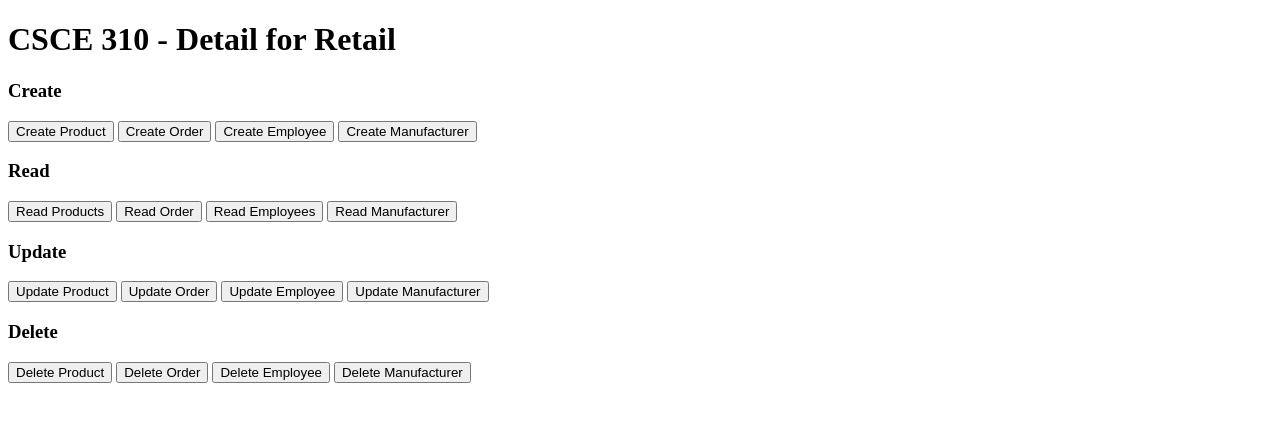
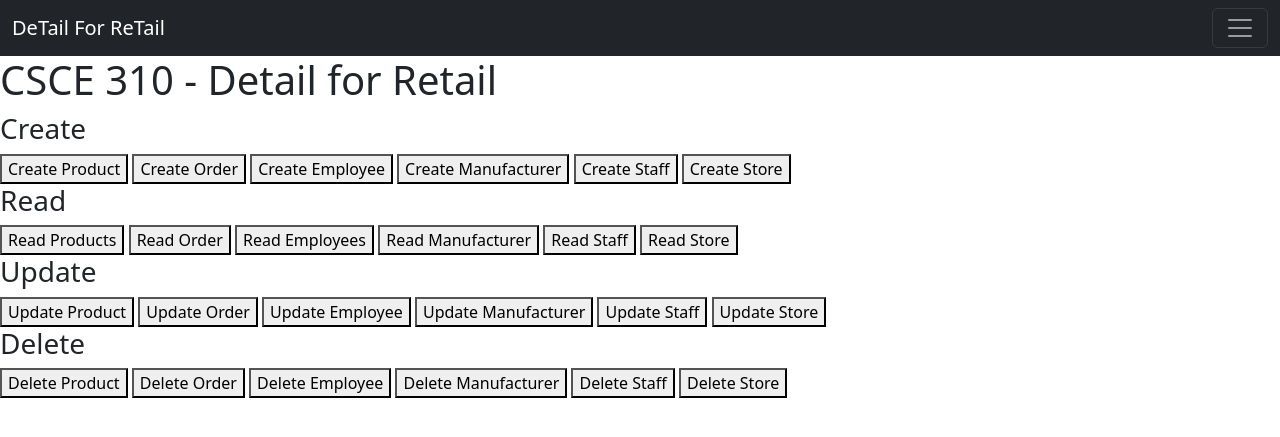
Before and after one commit to AlexTorresD/DeTailforRetail, a Flask app: page / in a window 1280 px wide. Shown: the top 437 px of the page. Run offline with Flask 3, Linux system fonts and the light colour scheme; parts of the project's set-up code (start-up, migrations or seed data) failed here and were passed over; some libraries are stand-ins or nearby versions.

Commit message:
Bugged Store/Staff

```diff
--- a/app.py
+++ b/app.py
@@ -9,7 +9,7 @@ import psycopg2
 
 app = Flask(__name__)
 # app.config['SQLALCHEMY_DATABASE_URI'] = 'postgresql://<user>:<password>@localhost/<appname>'
-app.config['SQLALCHEMY_DATABASE_URI'] = 'postgresql://postgres:123456Yyt@localhost/csce310-app'
+app.config['SQLALCHEMY_DATABASE_URI'] = 'postgresql://postgres:password@localhost/DeTail'
 app.config["SQLALCHEMY_TRACK_MODIFICATIONS"] = False
 app.secret_key = 'secret string'
 
@@ -88,7 +88,50 @@ def getemployees():
         emp_list.append((e.Employee_ID, e.Employee_Fname, e.Employee_Lname, e.Employee_Email, e.Employee_Phone, e.Position, e.Hours_Worked, e.Salary))
     return emp_list
 
-#Create Product
+def getstaff(): #DONE BY ELVIS
+    query = select(Staff)
+    result = db.session.execute(query)
+    staff_list = []
+    for staff in result.scalars():
+        staff_list.append((staff.Staff_ID, staff.Store_ID, staff.Employee_ID))
+    return staff_list
+
+def getstore(): #DONE BY ELVIS
+    query = select(Store)
+    result = db.session.execute(query)
+    store_list = []
+    for store in result.scalars():
+        store_list.append((store.Store_ID, store.Store_Name, store.Location))
+    return store_list
+
+def get_manf(manfName):
+    query = select(Manufacturer).where(Manufacturer.Manufacturer_Name == manfName)
+    result = db.session.execute(query)
+    manf = result.scalar()
+    if manf is None:
+        raise('Manufacturer not found')
+    return manf
+
+def getproducts():
+    query = select(Product)
+    result = db.session.execute(query)
+
+    product_list = []
+    for product in result.scalars():
+        product_list.append((product.Product_ID, product.Manufacturer_ID, product.Product_Price, product.Product_Quantity, product.Product_Size, product.Product_Type, product.Product_Description))
+    return product_list
+
+def getorders():
+    query = select(Orders)
+    result = db.session.execute(query)
+
+    order_list = []
+    for order in result.scalars():
+        order_list.append((order.Order_ID, order.Store_ID, order.Product_ID, order.Order_Quantity, order.Order_Price, order.Order_Date, order.Received))
+    return order_list
+
+#CREATE
+
 @app.route("/createmanf")
 def createmanf(feedback_message=None, feedback_type=False):
     return render_template("createManf.html", feedback_message=feedback_message,
@@ -122,19 +165,12 @@ def manfcreate():
     return createmanf(feedback_message='Successfully added Manufacturer {}'.format(name), ##### might need to change name
                        feedback_type=True)
 
-def get_manf(manfName):
-    query = select(Manufacturer).where(Manufacturer.Manufacturer_Name == manfName)
-    result = db.session.execute(query)
-    manf = result.scalar()
-    if manf is None:
-        raise('Manufacturer not found')
-    return manf
-
 @app.route("/createemployee")
 def createemployee(feedback_message=None, feedback_type=False):
     return render_template("createemployee.html",
             feedback_message=feedback_message,
             feedback_type=feedback_type)
+
 @app.route("/employeecreate", methods=['POST'])
 def employeecreate():
     Employee_ID = request.form["Employee_ID"]
@@ -160,120 +196,42 @@ def employeecreate():
     return createemployee(feedback_message='Successfully added employee {} {} '.format(Employee_Fname, Employee_Lname),
                        feedback_type=True)
 
-@app.route("/reademployee")
-def reademployee():
-    query = select(Employee)
-    result = db.session.execute(query)
+@app.route("/createstore")
+def createstore(feedback_message=None, feedback_type=False): #DONE BY ELVIS
+    return render_template("createstore.html", feedback_message=feedback_message, feedback_type=feedback_type)
 
-    emp_list = []
-    for e in result.scalars():
-        emp_list.append((e.Employee_ID, e.Employee_Fname, e.Employee_Lname, e.Employee_Email, e.Employee_Phone, e.Position, e.Hours_Worked, e.Salary))
+@app.route("/storecreate", methods=['POST'])
+def storecreate(): #DONE BY ELVIS
+    Store_ID = request.form.get("Store_ID"); Store_Name = request.form.get("Store_Name"); Location = request.form.get("Location")
+    try:
+        entry = Store(Store_ID=Store_ID, Store_Name=Store_Name, Location=Location)
+        db.session.add(entry); db.session.commit()
+    except exc.IntegrityError as ERROR:
+        db.session.rollback()
+        return createstore(feedback_message='ID' + Store_ID + "already exists. Please try again.", feedback_type=False)
+    except Exception as ERROR:
+        db.session.rollback()
+        return createstore(feedback_message='An error occurred. Please try again.', feedback_type=False)
+    return createstore(feedback_message='Store ' + Store_ID + ' created successfully.', feedback_type=True)
+        #create staff and staff create
 
-    return render_template("reademployee.html", empList=emp_list)
+@app.route("/createstaff")
+def createstaff(feedback_message=None, feedback_type=False): #DONE BY ELVIS
+    return render_template("createstaff.html", feedback_message=feedback_message, feedback_type=feedback_type)
 
-@app.route("/updateemployee")
-def updateemployee(feedback_message=None, feedback_type=False):
-    employee_IDs = [name for name, _, _, _, _, _, _, _ in getemployees()]
-    return render_template("updateemployee.html",
-                           employeeIDs = employee_IDs,
-                           feedback_message=feedback_message,
-                           feedback_type=feedback_type)
-
-@app.route("/employeeupdate", methods=['POST'])
-def employeeupdate():
-    e_ID = request.form.get('employeeIDs')
-    Employee_ID = request.form["Employee_ID"]
-    Employee_Fname = request.form["Employee_Fname"]
-    Employee_Lname = request.form["Employee_Lname"]
-    Employee_Email = request.form["Employee_Email"]
-    Employee_Phone = request.form["Employee_Phone"]
-    Position = request.form["Position"]
-    Hours_Worked = request.form["Hours_Worked"]
-    Salary = request.form["Salary"]
-
+@app.route("/staffcreate", methods=['POST'])
+def staffcreate(): #DONE BY ELVIS
+    Staff_ID = request.form.get("Staff_ID"); Store_ID = request.form.get("Store_ID"); Employee_ID = request.form.get("Employee_ID")
     try:
-        obj = db.session.query(Employee).filter(
-            Employee.Employee_ID==e_ID).first()
-
-        if obj == None:
-            msg = 'Employee {} not found.'.format(e_ID)
-            return updateemployee(feedback_message=msg, feedback_type=False)
-        if Employee_ID != '':
-            obj.Employee_ID = Employee_ID
-        else:
-            obj.Employee_ID = e_ID
-        if Employee_Fname != '':
-            obj.Employee_Fname = Employee_Fname
-        if Employee_Lname != '':
-            obj.Employee_Lname = Employee_Lname
-        if Employee_Email != '':
-            obj.Employee_Email = Employee_Email
-        if Employee_Phone != '':
-            obj.Employee_Phone = Employee_Phone
-        if Position != '':
-            obj.Position = Position
-        if Hours_Worked != '':
-            obj.Hours_Worked = Hours_Worked
-        if Salary != '':
-            obj.Salary = Salary
-
-        db.session.commit()
-    except Exception as err:
+        entry = Staff(Staff_ID=Staff_ID, Store_ID=Store_ID, Employee_ID=Employee_ID)
+        db.session.add(entry); db.session.commit()
+    except exc.IntegrityError as ERROR:
         db.session.rollback()
-        return updateemployee(feedback_message=err, feedback_type=False)
-
-    return updateemployee(feedback_message='Successfully updated employee with ID {}'.format(e_ID),
-                       feedback_type=True)
-
-@app.route("/deleteemployee")
-def deleteemployee(feedback_message=None, feedback_type=False):
-    employee_IDs = [name for name, _, _, _, _, _, _, _ in getemployees()]
-    return render_template("deleteemployee.html",
-                           employeeIDs=employee_IDs,
-                           feedback_message=feedback_message,
-                           feedback_type=feedback_type)
-
-@app.route("/employeedelete", methods=['POST'])
-def employeedelete():
-    if not request.form.get('confirmInput'):
-        return deleteemployee(feedback_message='Operation canceled. Employee not deleted.', feedback_type=False)
-
-    employee_ID = request.form.get('employeeIDs')
-
-    try:
-        obj = db.session.query(Employee).filter(
-            Employee.Employee_ID==employee_ID).first()
-
-        if obj == None:
-            msg = 'Employee {} not found.'.format(employee_ID)
-            return deleteemployee(feedback_message=msg, feedback_type=False)
-
-        db.session.delete(obj)
-        db.session.commit()
-    except Exception as err:
+        return createstaff(feedback_message='ID' + Staff_ID + "already exists. Please try again.", feedback_type=False)
+    except Exception as ERROR:
         db.session.rollback()
-        return deleteemployee(feedback_message=err, feedback_type=False)
-
-    return deleteemployee(feedback_message='Successfully deleted employee with {}'.format(employee_ID),
-                       feedback_type=True)
-
-def getproducts():
-    query = select(Product)
-    result = db.session.execute(query)
-
-    product_list = []
-    for product in result.scalars():
-        product_list.append((product.Product_ID, product.Manufacturer_ID, product.Product_Price, product.Product_Quantity, product.Product_Size, product.Product_Type, product.Product_Description))
-    return product_list
-
-def getorders():
-    query = select(Orders)
-    result = db.session.execute(query)
-
-    order_list = []
-    for order in result.scalars():
-        order_list.append((order.Order_ID, order.Store_ID, order.Product_ID, order.Order_Quantity, order.Order_Price, order.Order_Date, order.Received))
-    return order_list
+        return createstaff(feedback_message='An error occurred. Please try again.', feedback_type=False)
+    return createstaff(feedback_message='Staff ' + Staff_ID + ' created successfully.', feedback_type=True)
 
 @app.route("/createproduct")
 def createproduct(feedback_message=None, feedback_type=False):
@@ -337,7 +295,36 @@ def ordercreate():
     return createorder(feedback_message='Successfully added order {}'.format(Order_ID),
                        feedback_type=True)
 
-#Read
+#READ
+
+@app.route("/reademployee")
+def reademployee():
+    query = select(Employee)
+    result = db.session.execute(query)
+
+    emp_list = []
+    for e in result.scalars():
+        emp_list.append((e.Employee_ID, e.Employee_Fname, e.Employee_Lname, e.Employee_Email, e.Employee_Phone, e.Position, e.Hours_Worked, e.Salary))
+    return render_template("reademployee.html", empList=emp_list)
+
+@app.route("/readstaff")
+def readstaff(): #DONE BY ELVIS
+    query = select(Staff)
+    result = db.session.execute(query)
+    staff_list = []
+    for staff in result.scalars():
+        staff_list.append((staff.Staff_ID, staff.Store_ID, staff.Employee_ID))
+    return render_template("readstaff.html", staff_list=staff_list)
+
+@app.route("/readstore")
+def readstore(): #DONE BY ELVIS
+    query = select(Store)
+    result = db.session.execute(query)
+    store_list = []
+    for store in result.scalars():
+        store_list.append((store.Store_ID, store.Store_Name, store.Location))
+    return render_template("readstore.html", store_list=store_list)
+
 @app.route("/readproduct")
 def readproduct():
     query = select(Product)
@@ -472,6 +459,59 @@ def orderupdate():
 
     return updateorder(feedback_message='Successfully updated order {}'.format(Order_ID),
                        feedback_type=True)
+@app.route("/updateemployee")
+def updateemployee(feedback_message=None, feedback_type=False):
+    employee_IDs = [name for name, _, _, _, _, _, _, _ in getemployees()]
+    return render_template("updateemployee.html",
+                           employeeIDs = employee_IDs,
+                           feedback_message=feedback_message,
+                           feedback_type=feedback_type)
+
+@app.route("/employeeupdate", methods=['POST'])
+def employeeupdate():
+    e_ID = request.form.get('employeeIDs')
+    Employee_ID = request.form["Employee_ID"]
+    Employee_Fname = request.form["Employee_Fname"]
+    Employee_Lname = request.form["Employee_Lname"]
+    Employee_Email = request.form["Employee_Email"]
+    Employee_Phone = request.form["Employee_Phone"]
+    Position = request.form["Position"]
+    Hours_Worked = request.form["Hours_Worked"]
+    Salary = request.form["Salary"]
+
+    try:
+        obj = db.session.query(Employee).filter(
+            Employee.Employee_ID==e_ID).first()
+
+        if obj == None:
+            msg = 'Employee {} not found.'.format(e_ID)
+            return updateemployee(feedback_message=msg, feedback_type=False)
+        if Employee_ID != '':
+            obj.Employee_ID = Employee_ID
+        else:
+            obj.Employee_ID = e_ID
+        if Employee_Fname != '':
+            obj.Employee_Fname = Employee_Fname
+        if Employee_Lname != '':
+            obj.Employee_Lname = Employee_Lname
+        if Employee_Email != '':
+            obj.Employee_Email = Employee_Email
+        if Employee_Phone != '':
+            obj.Employee_Phone = Employee_Phone
+        if Position != '':
+            obj.Position = Position
+        if Hours_Worked != '':
+            obj.Hours_Worked = Hours_Worked
+        if Salary != '':
+            obj.Salary = Salary
+
+        db.session.commit()
+    except Exception as err:
+        db.session.rollback()
+        return updateemployee(feedback_message=err, feedback_type=False)
+
+    return updateemployee(feedback_message='Successfully updated employee with ID {}'.format(e_ID),
+                       feedback_type=True)
 
 @app.route("/updatemanf") #####may needto fix this part
 def updatemanf(feedback_message=None, feedback_type=False):
@@ -520,9 +560,99 @@ def manfupdate():
     return updatemanf(feedback_message='Successfully updated chef {}'.format(manf_name),
                        feedback_type=True)
 
+@app.route("/updatestaff")
+def updatestaff(feedback_message=None, feedback_type=False): #DONE BY ELVIS
+    staff_name = [name for name ,_, _ in getstaff()]
+    #     order_names = [name for name, _, _, _, _, _, _ in getorders()]
+    return render_template("updatestaff.html", staffnames=staff_name, feedback_message=feedback_message, feedback_type=feedback_type)
 
 
-#Delete
+@app.route("/staffupdate", methods=['POST'])
+def staffupdate(): #DONE BY ELVIS
+    Staff_ID = request.form.get("Staff_ID"); Store_ID = request.form.get("Store_ID"); Employee_ID = request.form.get("Employee_ID")
+    try:
+        obj = Staff.query.filter_by(Staff_ID=Staff_ID).first()
+        if obj == '':
+            return updatestaff(feedback_message='Staff ' + Staff_ID + ' does not exist. Please try again.', feedback_type=False)
+        if Store_ID != '':
+            obj.Store_ID = Store_ID
+        if Employee_ID != '':
+            obj.Employee_ID = Employee_ID
+        if Staff_ID != '':
+            obj.Staff_ID = Staff_ID
+        db.session.commit()
+    except Exception as ERROR:
+        db.session.rollback()
+        return updatestaff(feedback_message='An error occurred. Please try again.', feedback_type=False)
+    return updatestaff(feedback_message='Staff ' + Staff_ID + ' updated successfully.', feedback_type=True)
+
+@app.route("/updatestore")
+def updatestore(feedback_message=None, feedback_type=False): #DONE BY ELVIS
+    store_name = [name for name ,_, _ in getstore()]
+    return render_template("updatestore.html", storename=store_name, feedback_message=feedback_message, feedback_type=feedback_type)
+@app.route("/storeupdate", methods=['POST'])
+def storeupdate(): #DONE BY ELVIS
+    Store_ID = request.form.get("Store_ID"); Store_Name = request.form.get("Store_Name"); Location = request.form.get("Location")
+    try:
+        obj = Store.query.filter_by(Store_ID=Store_ID).first()
+        if obj == '':
+            return updatestore(feedback_message='Store ' + Store_ID + ' does not exist. Please try again.', feedback_type=False)
+        if Store_ID != '':
+            obj.Store_ID = Store_ID
+        if Store_Name != '':
+            obj.Store_Name = Store_Name
+        if Location != '':
+            obj.Location = Location
+        db.session.commit()
+    except Exception as ERROR:
+        db.session.rollback()
+        return updatestore(feedback_message='An error occurred. Please try again.', feedback_type=False)
+    return updatestore(feedback_message='Store ' + Store_ID + ' updated successfully.', feedback_type=True)
+
+#
+# DELETE
+#
+
+@app.route("/deletestaff")
+def deletestaff(feedback_message=None, feedback_type=False): #DONE BY ELVIS
+    staff_name = [name for name ,_, _ in getstaff()]
+    return render_template("deletestaff.html", staffnames=staff_name, feedback_message=feedback_message, feedback_type=feedback_type)
+@app.route("/staffdelete", methods=['POST']) #DONE BY ELVIS
+def staffdelete():
+    if not request.form.get('confirmInput'):
+        return deletestaff(feedback_message='Please confirm deletion.', feedback_type=False)
+    Staff_ID = request.form.get("Staff_ID")
+    try:
+        obj = Staff.query.filter_by(Staff_ID=Staff_ID).first()
+        if obj == '':
+            return deletestaff(feedback_message='Staff ' + Staff_ID + ' does not exist. Please try again.', feedback_type=False)
+        db.session.delete(obj)
+        db.session.commit()
+    except Exception as ERROR:
+        db.session.rollback()
+        return deletestaff(feedback_message='An error occurred. Please try again.', feedback_type=False)
+    return deletestaff(feedback_message='Staff ' + Staff_ID + ' deleted successfully.', feedback_type=True)
+
+@app.route("/deletestore")
+def deletestore(feedback_message=None, feedback_type=False): #DONE BY ELVIS
+    store_name = [name for name ,_, _ in getstore()]
+    return render_template("deletestore.html", storenames=store_name, feedback_message=feedback_message, feedback_type=feedback_type)
+@app.route("/storedelete", methods=['POST']) #DONE BY ELVIS
+def storedelete():
+    if not request.form.get('confirmInput'):
+        return deletestore(feedback_message='Please confirm deletion.', feedback_type=False)
+    Store_ID = request.form.get("Store_ID")
+    try:
+        obj = Store.query.filter_by(Store_ID=Store_ID).first()
+        if obj == '':
+            return deletestore(feedback_message='Store ' + Store_ID + ' does not exist. Please try again.', feedback_type=False)
+        db.session.delete(obj)
+        db.session.commit()
+    except Exception as ERROR:
+        db.session.rollback()
+        return deletestore(feedback_message='An error occurred. Please try again.', feedback_type=False)
+    return deletestore(feedback_message='Store ' + Store_ID + ' deleted successfully.', feedback_type=True)
+
 @app.route("/deleteproduct")
 def deleteproduct(feedback_message=None, feedback_type=False):
     product_names = [name for name, _, _, _, _, _, _ in getproducts()]
@@ -587,6 +717,38 @@ def orderdelete():
     return deleteorder(feedback_message='Successfully deleted order {}'.format(order_name),
                        feedback_type=True)
 
+@app.route("/deleteemployee")
+def deleteemployee(feedback_message=None, feedback_type=False):
+    employee_IDs = [name for name, _, _, _, _, _, _, _ in getemployees()]
+    return render_template("deleteemployee.html",
+                           employeeIDs=employee_IDs,
+                           feedback_message=feedback_message,
+                           feedback_type=feedback_type)
+
+@app.route("/employeedelete", methods=['POST'])
+def employeedelete():
+    if not request.form.get('confirmInput'):
+        return deleteemployee(feedback_message='Operation canceled. Employee not deleted.', feedback_type=False)
+
+    employee_ID = request.form.get('employeeIDs')
+
+    try:
+        obj = db.session.query(Employee).filter(
+            Employee.Employee_ID==employee_ID).first()
+
+        if obj == None:
+            msg = 'Employee {} not found.'.format(employee_ID)
+            return deleteemployee(feedback_message=msg, feedback_type=False)
+
+        db.session.delete(obj)
+        db.session.commit()
+    except Exception as err:
+        db.session.rollback()
+        return deleteemployee(feedback_message=err, feedback_type=False)
+
+    return deleteemployee(feedback_message='Successfully deleted employee with {}'.format(employee_ID),
+                       feedback_type=True)
+
 @app.route("/deletemanf")
 def deletemanf(feedback_message=None, feedback_type=False):
     manf_names = [name for name, _, _, _, _ in getManf()]
--- a/templates/home.html
+++ b/templates/home.html
@@ -6,24 +6,32 @@
 <a href="/createorder"><button> Create Order </button></a>
 <a href="/createemployee"><button> Create Employee </button></a>
 <a href="/createmanf"><button> Create Manufacturer </button></a>
-<br/>
+<a href="/createstaff"><button> Create Staff</button></a>
+<a href="/createstore"><button> Create Store </button></a>
 
 <h3>Read</h3>
 <a href="/readproduct"><button> Read Products </button></a>
 <a href="/readorder"><button> Read Order </button></a>
 <a href="/reademployee"><button> Read Employees </button></a>
 <a href="/readmanf"><button> Read Manufacturer </button></a>
+<a href="/readstaff"><button> Read Staff </button></a>
+<a href="/readstore"><button> Read Store </button></a>
 
 <h3>Update</h3>
 <a href="/updateproduct"><button> Update Product </button></a>
 <a href="/updateorder"><button> Update Order </button></a>
 <a href="/updateemployee"><button> Update Employee </button></a>
 <a href="/updatemanf"><button> Update Manufacturer </button></a>
+<a href="/updatestaff"><button> Update Staff </button></a>
+<a href="/updatestore"><button> Update Store </button></a>
 
 <h3>Delete</h3>
 <a href="/deleteproduct"><button> Delete Product </button></a>
 <a href="/deleteorder"><button> Delete Order </button></a>
 <a href="/deleteemployee"><button> Delete Employee </button></a>
 <a href="/deletemanf"><button> Delete Manufacturer </button></a>
+<a href="/deletestaff"><button> Delete Staff </button></a>
+<a href="/deletestore"><button> Delete Store </button></a>
+
 
 {% endblock %}
--- a/templates/layouts/baselayout.html
+++ b/templates/layouts/baselayout.html
@@ -2,6 +2,7 @@
 <html lang="en">
   <head>
       <meta charset="utf-8">
+      <meta name="viewport" content="width=device-width, initial-scale=1">
       <title>Detail for Retail</title>
       <style>
         table, th, td {
@@ -9,6 +10,32 @@
             border-collapse: collapse;
         }
       </style>
+      <nav class="navbar navbar-dark bg-dark">
+        <div class="container-fluid">
+          <a class="navbar-brand" href="#">DeTail For ReTail</a>
+          <button class="navbar-toggler" type="button" data-bs-toggle="collapse" data-bs-target="#navbarText" aria-controls="navbarText" aria-expanded="false" aria-label="Toggle navigation">
+            <span class="navbar-toggler-icon"></span>
+          </button>
+          <div class="collapse navbar-collapse" id="navbarText">
+            <ul class="navbar-nav me-auto mb-2 mb-lg-0">
+              <li class="nav-item">
+                <a class="nav-link active" aria-current="page" href="#">Home</a>
+              </li>
+              <li class="nav-item">
+                <a class="nav-link" href="/createproduct">Prod</a>
+              </li>
+              <li class="nav-item">
+                <a class="nav-link" href="#">Pricing</a>
+              </li>
+            </ul>
+            <span class="navbar-text">
+              Navbar text with an inline element
+            </span>
+          </div>
+        </div>
+      </nav>
+
+    <link href="https://cdn.jsdelivr.net/npm/bootstrap@5.2.0/dist/css/bootstrap.min.css" rel="stylesheet" integrity="sha384-gH2yIJqKdNHPEq0n4Mqa/HGKIhSkIHeL5AyhkYV8i59U5AR6csBvApHHNl/vI1Bx" crossorigin="anonymous">
   </head>
   <body>
     <h1>CSCE 310 - Detail for Retail</h1>
@@ -16,5 +43,5 @@
     {% block body_base %} {% endblock %}
 
   </body>
-
+  <script src="https://cdn.jsdelivr.net/npm/bootstrap@5.2.0/dist/js/bootstrap.bundle.min.js" integrity="sha384-A3rJD856KowSb7dwlZdYEkO39Gagi7vIsF0jrRAoQmDKKtQBHUuLZ9AsSv4jD4Xa" crossorigin="anonymous"></script>
 </html>
```
Also changed, not shown: templates/createstaff.html (added, +22 -0 lines), templates/createstore.html (added, +22 -0 lines), templates/deletestaff.html (added, +21 -0 lines), templates/deletestore.html (added, +20 -0 lines), templates/readstaff.html (added, +23 -0 lines), templates/readstore.html (added, +23 -0 lines), templates/updatestaff.html (added, +29 -0 lines), templates/updatestore.html (added, +29 -0 lines).
